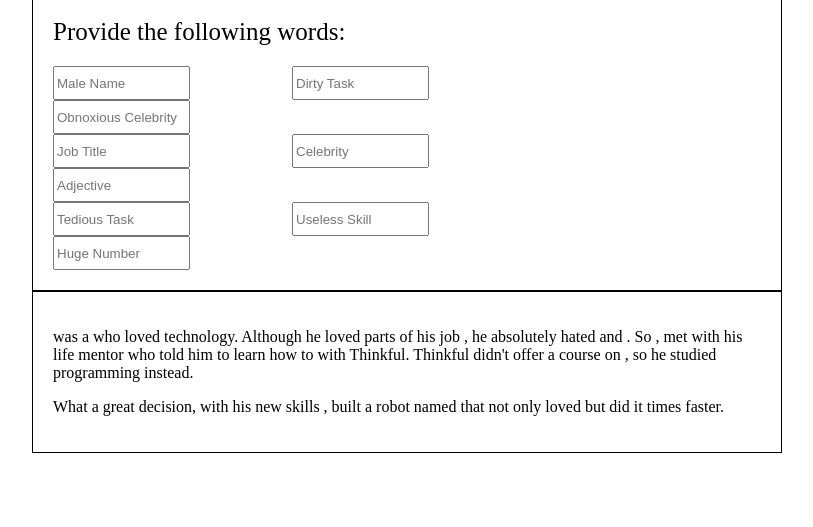
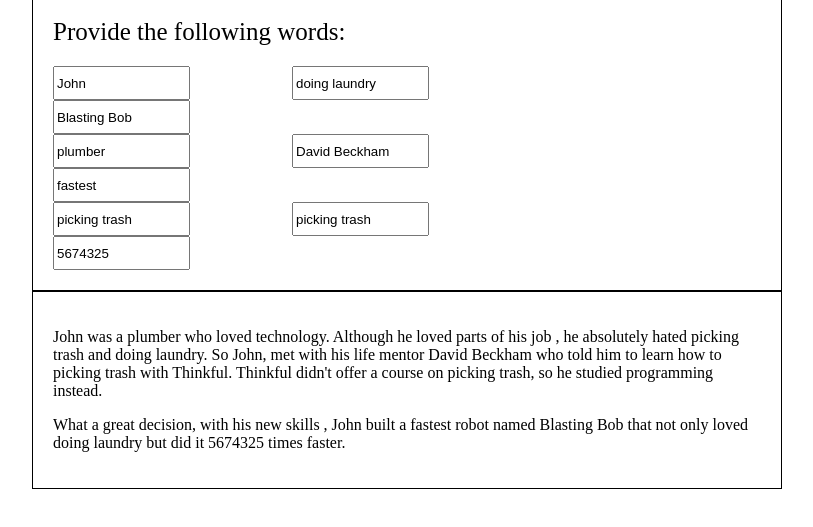
Before and after one commit to akmalmuqeeth/madlibs, a plain HTML site: page index.html in a window 1280 px wide. Shown: the part 155-682 px from the top of the page, without its empty margins (233-1046 px from the left). Drawn offline with Linux system fonts and the light colour scheme.

Commit message:
moved initial state to controller

```diff
--- a/index.html
+++ b/index.html
@@ -1,5 +1,5 @@
 <!DOCTYPE html>
-<html ng-app=''>
+<html ng-app='madLibApp'>
 <head>
 	<meta charset="UTF-8">
 	<title>MadLibs</title>
@@ -9,7 +9,7 @@
 </head>
 <body>
 
-	<div class="container">
+	<div class="container" ng-controller="madlibController">
 	<img class="happyFace" src="img/mad-lib-happy-face.png" alt="happy face">
 	<div class="logoBlock">
 		<img class="logo" src="img/ng-mad-libs-logo.png" alt="">
--- a/js/app.js
+++ b/js/app.js
@@ -0,0 +1,16 @@
+angular.module("madLibApp", []).
+controller("madlibController", function($scope){
+	$scope.maleName ="John";
+	$scope.jobTitle ="plumber";
+	$scope.tediousTask ="picking trash";
+
+	$scope.dirtyTask ="doing laundry";
+	$scope.celebrity ="David Beckham";
+	$scope.uselessSkill ="picking trash";
+
+	$scope.obnoCelebrity ="Blasting Bob";
+	$scope.adjective ="fastest";
+	$scope.hugeNumber ="5674325";
+
+
+});
```
